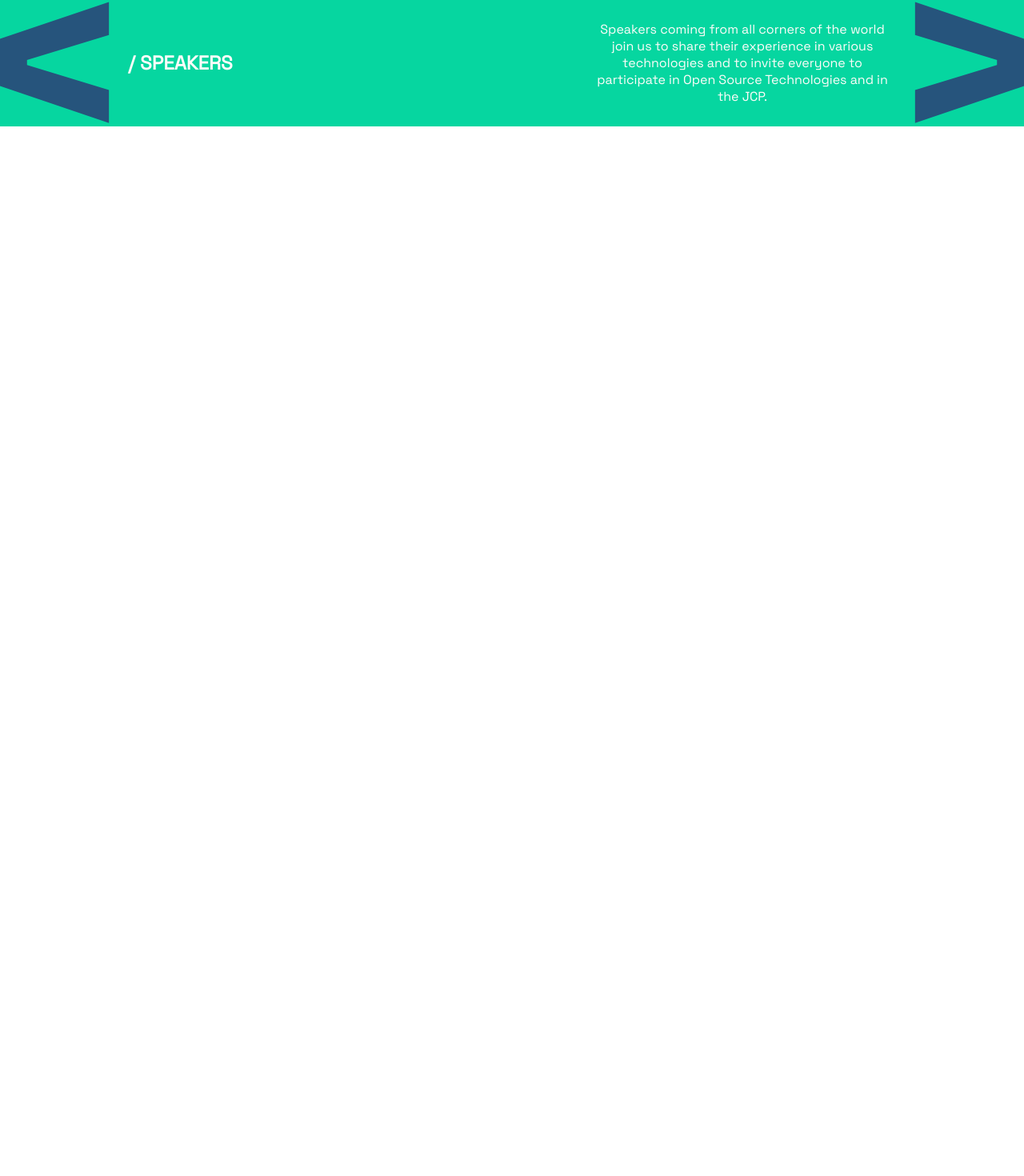
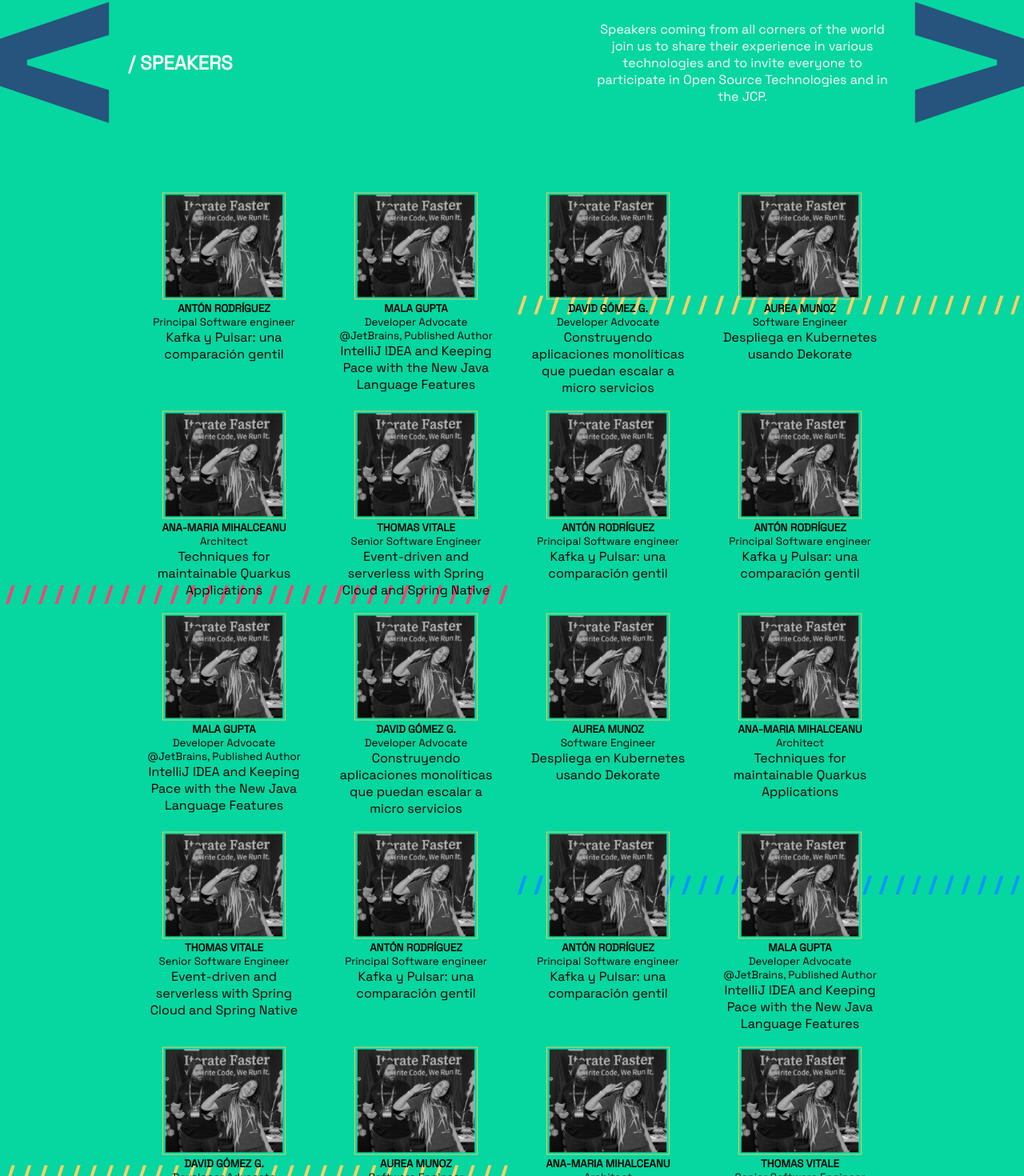
Before and after one commit to dev-bcn/dev-bcn.github.io, a React (Create React App) app: page /speakers in a window 1280 px wide. Shown: the part 130-1600 px from the top of the page at 80% size. Before the commit the page ends 800 px from the top, so only its background shows below. Built offline with nearby package versions, Linux system fonts and the light colour scheme.

Commit message:
Add slashs to speakers

```diff
--- a/src/components/SectionTitle/TitleSection.tsx
+++ b/src/components/SectionTitle/TitleSection.tsx
@@ -14,13 +14,18 @@ const StyledTitleContainer = styled.div`
   justify-content: center;
   align-items: center;
   flex-direction: column;
-  padding: 0 2rem;
+  /* padding: 0 2rem; */
   width: 100%;
+  height: 5rem;
+
+  @media (min-width: ${TABLET_BREAKPOINT}px) {
+    height: 5rem;
+  }
 
   @media (min-width: ${BIG_BREAKPOINT}px) {
     flex-direction: row;
     justify-content: space-between;
-    padding: 0 10rem;
+    /* padding: 0 10rem; */
     height: 10rem;
   }
 `;
--- a/src/views/Speakers/Speakers.tsx
+++ b/src/views/Speakers/Speakers.tsx
@@ -1,29 +1,31 @@
-import { FC } from 'react';
-import TitleSection from '../../components/SectionTitle/TitleSection';
-import SectionWrapper from '../../components/SectionWrapper/SectionWrapper';
+import { FC } from "react";
+import TitleSection from "../../components/SectionTitle/TitleSection";
+import SectionWrapper from "../../components/SectionWrapper/SectionWrapper";
+import { COLOR_BLUE, COLOR_GREEN, COLOR_PINK, COLOR_WHITE, COLOR_YELLOW } from "../../styles/colors";
+import styled from "styled-components";
+import LessThanBlueIcon from "../../assets/images/LessThanBlueIcon.svg";
+import MoreThanBlueIcon from "../../assets/images/MoreThanBlueIcon.svg";
+import { useWindowSize } from "react-use";
 import {
-  COLOR_BLACK_BLUE,
-  COLOR_GREEN,
-  COLOR_WHITE,
-} from '../../styles/colors';
-import styled from 'styled-components';
-import LessThanBlueIcon from '../../assets/images/LessThanBlueIcon.svg';
-import MoreThanBlueIcon from '../../assets/images/MoreThanBlueIcon.svg';
-import { useWindowSize } from 'react-use';
-import { MOBILE_BREAKPOINT } from '../../constants/BreakPoints';
+  BIG_BREAKPOINT,
+  MOBILE_BREAKPOINT,
+  TABLET_BREAKPOINT,
+} from "../../constants/BreakPoints";
+import { speakersData } from "./SpeakersData";
+import { SpeakerCard } from "./components/SpeakersCard";
+import { motion } from "framer-motion";
 
 const StyledSpeakersSection = styled.section`
   display: flex;
   flex-direction: column;
   justify-content: center;
   align-items: center;
-`;
-
-const StyledTitleWrapper = styled.div`
-  height: 5rem;
-  display: flex;
-  @media (min-width: 800px) {
-    height: 10rem;
+  padding: 0 2rem;
+  @media (min-width: ${TABLET_BREAKPOINT}px) {
+    padding: 0 5rem;
+  }
+  @media (min-width: ${BIG_BREAKPOINT}px) {
+    padding: 0 10rem;
   }
 `;
 
@@ -42,33 +44,126 @@ const StyledMoreIcon = styled.img`
   right: -1rem;
   top: 0;
   height: 5rem;
-  @media (min-width: 800px) {
+  @media (min-width: ${TABLET_BREAKPOINT}px) {
     height: 10rem;
   }
 `;
 
-const Speakers: FC = ({}) => {
+const SpeakersCardsContainer = styled.div`
+  display: flex;
+  flex-direction: row;
+  flex-wrap: wrap;
+  padding-top: 3rem;
+  justify-content: center;
+  z-index: 1;
+  @media (min-width: ${TABLET_BREAKPOINT}px) {
+    padding-top: 5rem;
+  }
+`;
+
+const StyledContainerLeftSlash = styled(motion.div)<{
+  positionPercentage: string;
+}>`
+  position: absolute;
+  top: ${({ positionPercentage }) => {
+    return positionPercentage;
+  }};
+  left: 0;
+  height: 2rem;
+  width: 50%;
+`;
+
+const StyledContainerRightSlash = styled(motion.div)<{
+  positionPercentage: string;
+}>`
+  position: absolute;
+  top: ${({ positionPercentage }) => {
+    return positionPercentage;
+  }};
+  right: 0;
+  height: 2rem;
+  width: 50%;
+`;
+
+const StyledSlash = styled(motion.p)<{ color: string }>`
+  font-family: "SpaceGrotesk-Bold";
+  color: ${({ color }) => {
+    return color;
+  }};
+  font-size: 2rem;
+  overflow-y: hidden;
+  height: 100%;
+`;
+
+const Speakers: FC = () => {
   const { width } = useWindowSize();
 
   return (
     <SectionWrapper color={COLOR_GREEN} marginTop={8}>
       <StyledSpeakersSection>
-        <StyledTitleWrapper>
-          <TitleSection
-            title='SPEAKERS'
-            subtitle='Speakers coming from all corners of the world join us to
+        <TitleSection
+          title="SPEAKERS"
+          subtitle="Speakers coming from all corners of the world join us to
             share their experience in various technologies and to
             invite everyone to participate in Open Source
-            Technologies and in the JCP.'
-            color={COLOR_WHITE}
-          />
-        </StyledTitleWrapper>
+            Technologies and in the JCP."
+          color={COLOR_WHITE}
+        />
         {width > MOBILE_BREAKPOINT && (
           <>
             <StyledLessIcon src={LessThanBlueIcon} />
             <StyledMoreIcon src={MoreThanBlueIcon} />
           </>
         )}
+        <SpeakersCardsContainer>
+          {speakersData.map((speaker, index) => (
+            <SpeakerCard key={index} speaker={speaker} />
+          ))}
+        </SpeakersCardsContainer>
+        <StyledContainerRightSlash
+         initial={{ x: '100%' }}
+         animate={{ x: 0 }}
+         transition={{ duration: 4 }}
+         positionPercentage={"20%"}>
+          <StyledSlash color={COLOR_YELLOW}>
+            / / / / / / / / / / / / / / / / / / / / / / / / / / / / / / / / / /
+            / / / / / / / / / / / / / / / / / / / / / / / / / / / / / / / /{" "}
+          </StyledSlash>
+        </StyledContainerRightSlash>
+
+        <StyledContainerLeftSlash
+         initial={{ x: '-100%' }}
+         animate={{ x: 0 }}
+         transition={{ duration: 4 }}
+         positionPercentage={"40%"}>
+          <StyledSlash color={COLOR_PINK}>
+            / / / / / / / / / / / / / / / / / / / / / / / / / / / / / / / / / /
+            / / / / / / / / / / / / / / / / / / / / / / / / / / / / / / / /{" "}
+          </StyledSlash>
+          </StyledContainerLeftSlash>
+
+          <StyledContainerRightSlash
+         initial={{ x: '100%' }}
+         animate={{ x: 0 }}
+         transition={{ duration: 4 }}
+         positionPercentage={"60%"}>
+          <StyledSlash color={COLOR_BLUE}>
+            / / / / / / / / / / / / / / / / / / / / / / / / / / / / / / / / / /
+            / / / / / / / / / / / / / / / / / / / / / / / / / / / / / / / /{" "}
+          </StyledSlash>
+        </StyledContainerRightSlash>
+
+
+        <StyledContainerLeftSlash
+         initial={{ x: '-100%' }}
+         animate={{ x: 0 }}
+         transition={{ duration: 4 }}
+         positionPercentage={"80%"}>
+          <StyledSlash color={COLOR_YELLOW}>
+            / / / / / / / / / / / / / / / / / / / / / / / / / / / / / / / / / /
+            / / / / / / / / / / / / / / / / / / / / / / / / / / / / / / / /{" "}
+          </StyledSlash>
+        </StyledContainerLeftSlash>
       </StyledSpeakersSection>
     </SectionWrapper>
   );
--- a/src/views/Speakers/components/SpeakersCard.tsx
+++ b/src/views/Speakers/components/SpeakersCard.tsx
@@ -1,13 +1,36 @@
-import {FC} from 'react';
+import { FC } from "react";
+import styled from "styled-components";
 
 type SpeakersCardProps = {
+  speaker: {
     title: string;
     subtitle: string;
     text: string;
- }
+  };
+};
 
-export const SpeakersCard: FC<SpeakersCardProps> = ({title, subtitle, text}) => {
-     return (<p>
-         hola
-</p>)
-}
+const StyledSpeakerCard = styled.div`
+  display: flex;
+  flex-direction: column;
+  align-items: center;
+  width: 15rem;
+  padding: 0 1rem 1rem 1rem;
+`;
+
+const StyledSpeakerImage = styled.img`
+  width: 10rem;
+  height: auto;
+`;
+
+export const SpeakerCard: FC<SpeakersCardProps> = ({ speaker }) => {
+  return (
+    <StyledSpeakerCard>
+      <StyledSpeakerImage
+        src={require(`../../../assets/images/FaqsImage1.png`)}
+      />
+      <h5>{speaker.title}</h5>
+      <small>{speaker.subtitle}</small>
+      <p>{speaker.text}</p>
+    </StyledSpeakerCard>
+  );
+};
```
